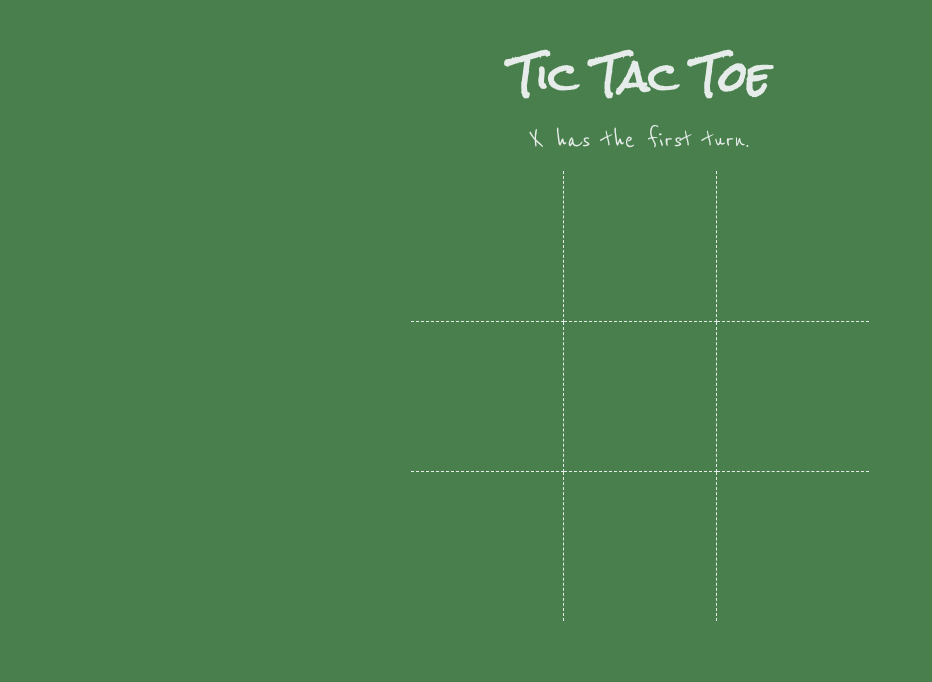
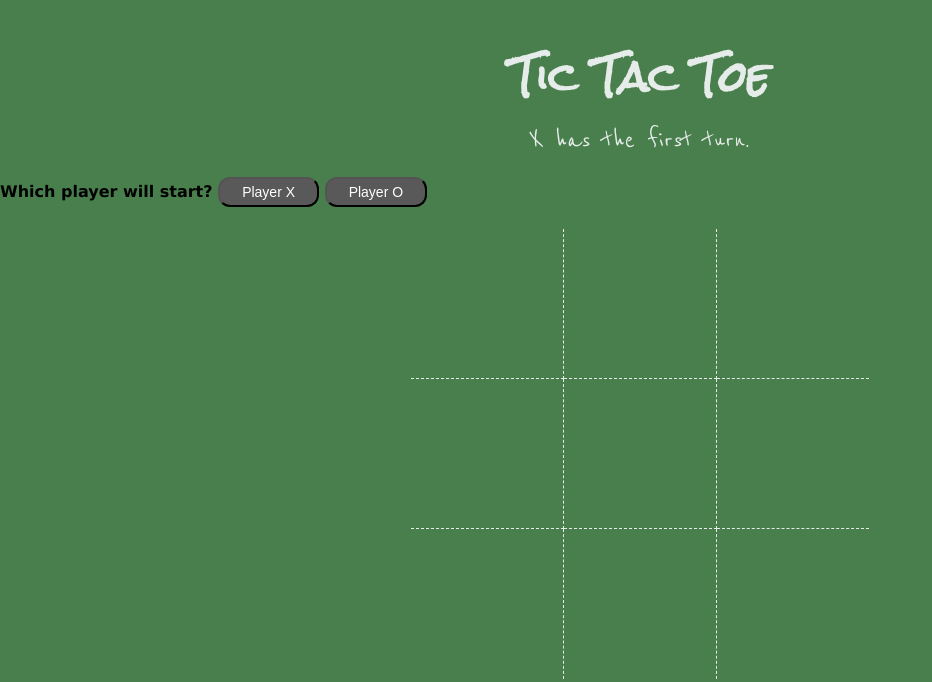
Before and after one commit to joshi-b/Tic-Tac-Toe, a plain HTML site: page index.html in a window 1280 px wide. Shown: the whole page, without its empty margins (0-932 px from the left). Drawn offline with Linux system fonts and the light colour scheme.

Commit message:
added start menu

```diff
--- a/index.html
+++ b/index.html
@@ -8,6 +8,11 @@
 <body>
     <h1>Tic Tac Toe</h1>
     <div id ="message">player turn goes here</div>
+    <div id="start-menu">
+        <h4>Which player will start?</goth4>
+        <button id="pX">Player X</button>
+        <button id="pO">Player O</button>
+    </div>
     <div id = "messageoverlay"></div>
     <div id = "messagebox">
         <div>
```
